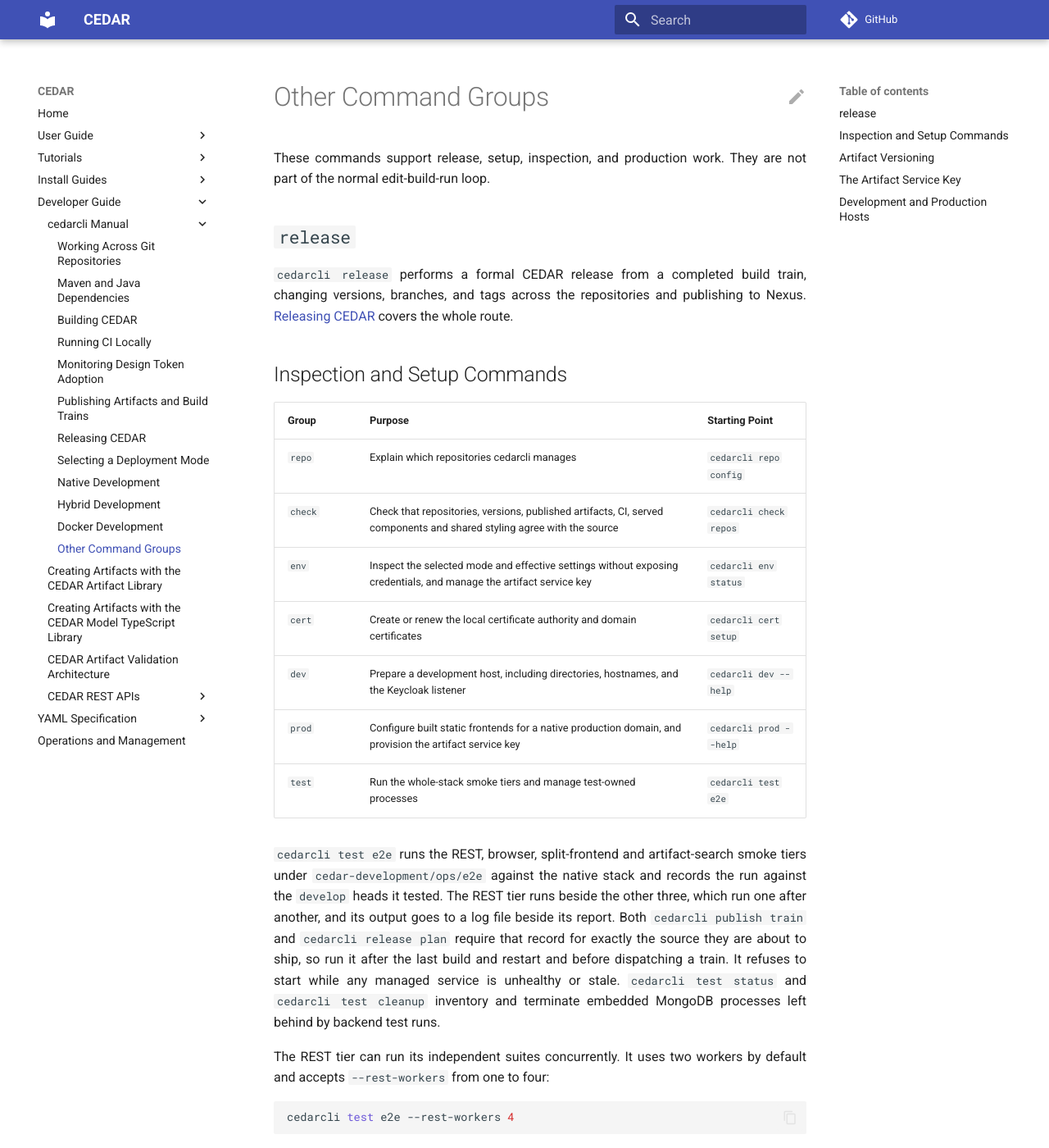
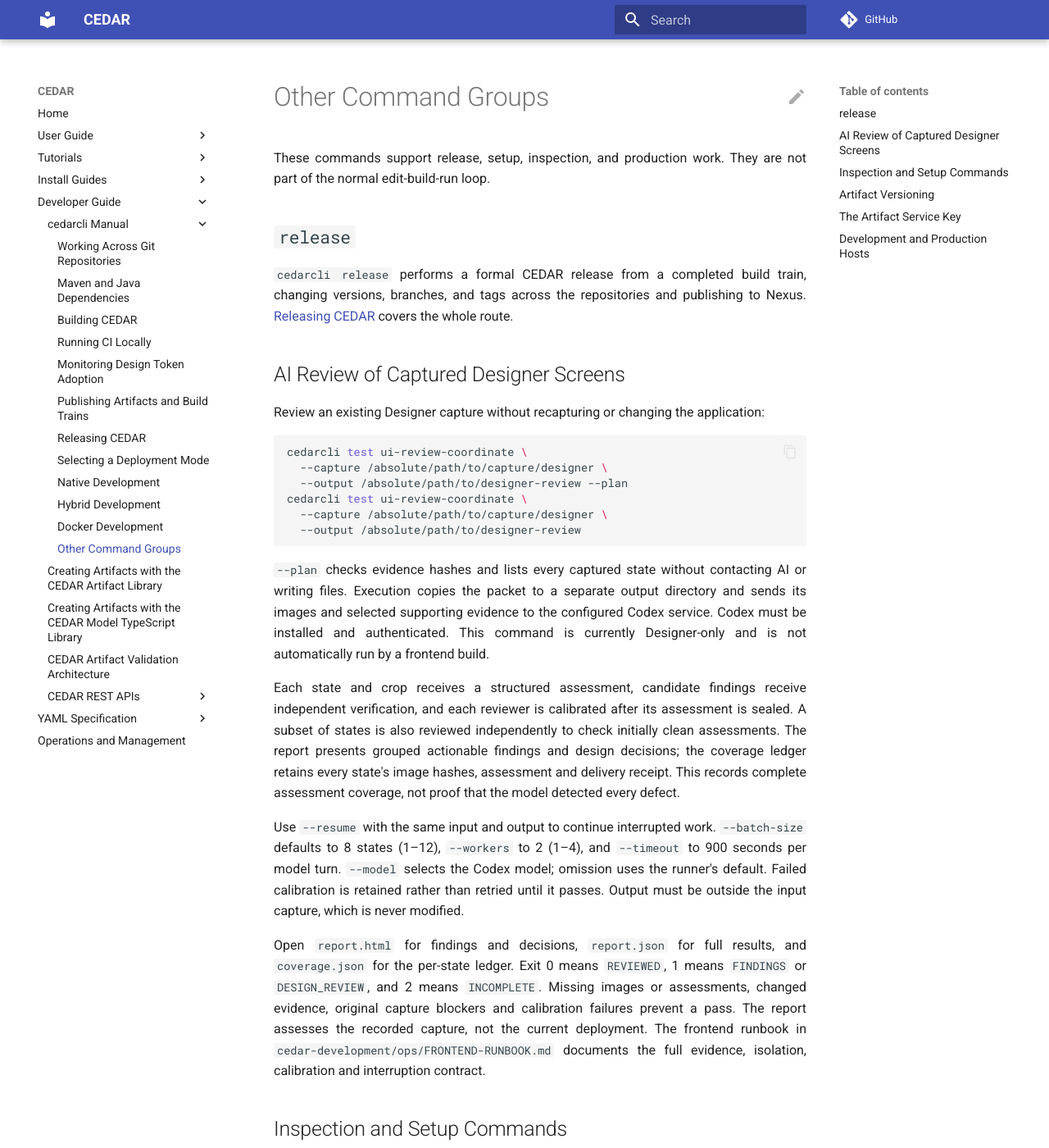
Before and after one commit to metadatacenter/cedar-mkdocs, an MkDocs documentation site: the page built from docs/developer-guide/cedarcli/other-commands.md, in a window 1280 px wide and 1400 px high. Shown: the whole window at 82% size. Built offline with MkDocs 1.6.1 and Material for MkDocs 9.7.7, drawn with Linux system fonts in a browser that asks for light colours; comment, search, counter and statistics services are not loaded.

Commit message:
Document coordinated UI review and recovery commands

````diff
--- a/docs/developer-guide/cedarcli/other-commands.md
+++ b/docs/developer-guide/cedarcli/other-commands.md
@@ -8,6 +8,43 @@ normal edit-build-run loop.
 `cedarcli release` performs a formal CEDAR release from a completed build train, changing versions,
 branches, and tags across the repositories and publishing to Nexus.
 [Releasing CEDAR](release.md) covers the whole route.
+
+## AI Review of Captured Designer Screens
+
+Review an existing Designer capture without recapturing or changing the application:
+
+```bash
+cedarcli test ui-review-coordinate \
+  --capture /absolute/path/to/capture/designer \
+  --output /absolute/path/to/designer-review --plan
+cedarcli test ui-review-coordinate \
+  --capture /absolute/path/to/capture/designer \
+  --output /absolute/path/to/designer-review
+```
+
+`--plan` checks evidence hashes and lists every captured state without contacting AI or writing
+files. Execution copies the packet to a separate output directory and sends its images and selected
+supporting evidence to the configured Codex service. Codex must be installed and authenticated.
+This command is currently Designer-only and is not automatically run by a frontend build.
+
+Each state and crop receives a structured assessment, candidate findings receive independent
+verification, and each reviewer is calibrated after its assessment is sealed. A subset of states is
+also reviewed independently to check initially clean assessments. The report presents grouped
+actionable findings and design decisions; the coverage ledger retains every state's image hashes,
+assessment and delivery receipt. This records complete assessment coverage, not proof that the
+model detected every defect.
+
+Use `--resume` with the same input and output to continue interrupted work. `--batch-size` defaults
+to 8 states (1–12), `--workers` to 2 (1–4), and `--timeout` to 900 seconds per model turn. `--model`
+selects the Codex model; omission uses the runner's default. Failed calibration is retained rather
+than retried until it passes. Output must be outside the input capture, which is never modified.
+
+Open `report.html` for findings and decisions, `report.json` for full results, and `coverage.json`
+for the per-state ledger. Exit 0 means `REVIEWED`, 1 means `FINDINGS` or `DESIGN_REVIEW`, and 2 means
+`INCOMPLETE`. Missing images or assessments, changed evidence, original capture blockers and
+calibration failures prevent a pass. The report assesses the recorded capture, not the current
+deployment. The frontend runbook in `cedar-development/ops/FRONTEND-RUNBOOK.md` documents the full
+evidence, isolation, calibration and interruption contract.
 
 ## Inspection and Setup Commands
 
````
Also changed, not shown: 1 other file.
